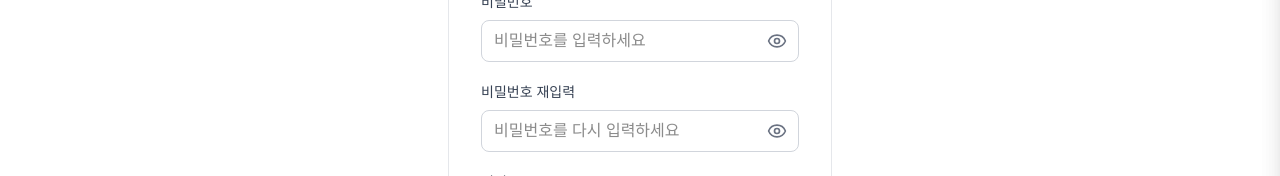
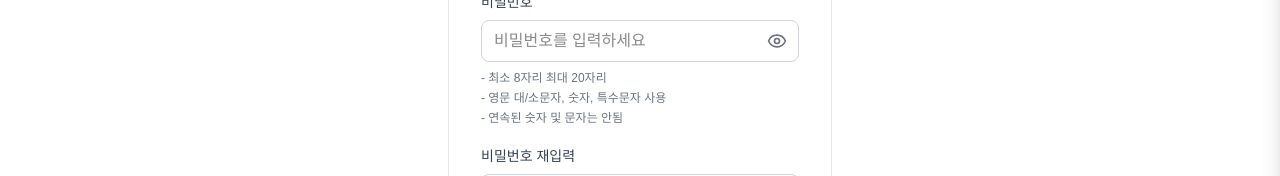
Before and after one commit to byunhyesun/seepn, a Next.js app: page /signup in a window 1280 px wide. Shown: the part 343-519 px from the top of the page. Built offline with nearby package versions, Linux system fonts and the light colour scheme; no server answers.

Commit message:
fix(auth-signup): show password policy items without title on signup page

```diff
--- a/src/app/signup/page.tsx
+++ b/src/app/signup/page.tsx
@@ -175,7 +175,11 @@ export default function SignupPage() {
                     {showPwd ? <EyeOff className="h-5 w-5" /> : <Eye className="h-5 w-5" />}
                   </button>
                 </div>
-                {/* Password policy guide removed per request */}
+                 <div className="mt-2 text-xs text-gray-500 space-y-1">
+                   <p>{getText('guide1')}</p>
+                   <p>{getText('guide2')}</p>
+                   <p>{getText('guide3')}</p>
+                 </div>
               </div>
 
               {/* Confirm Password */}
```
